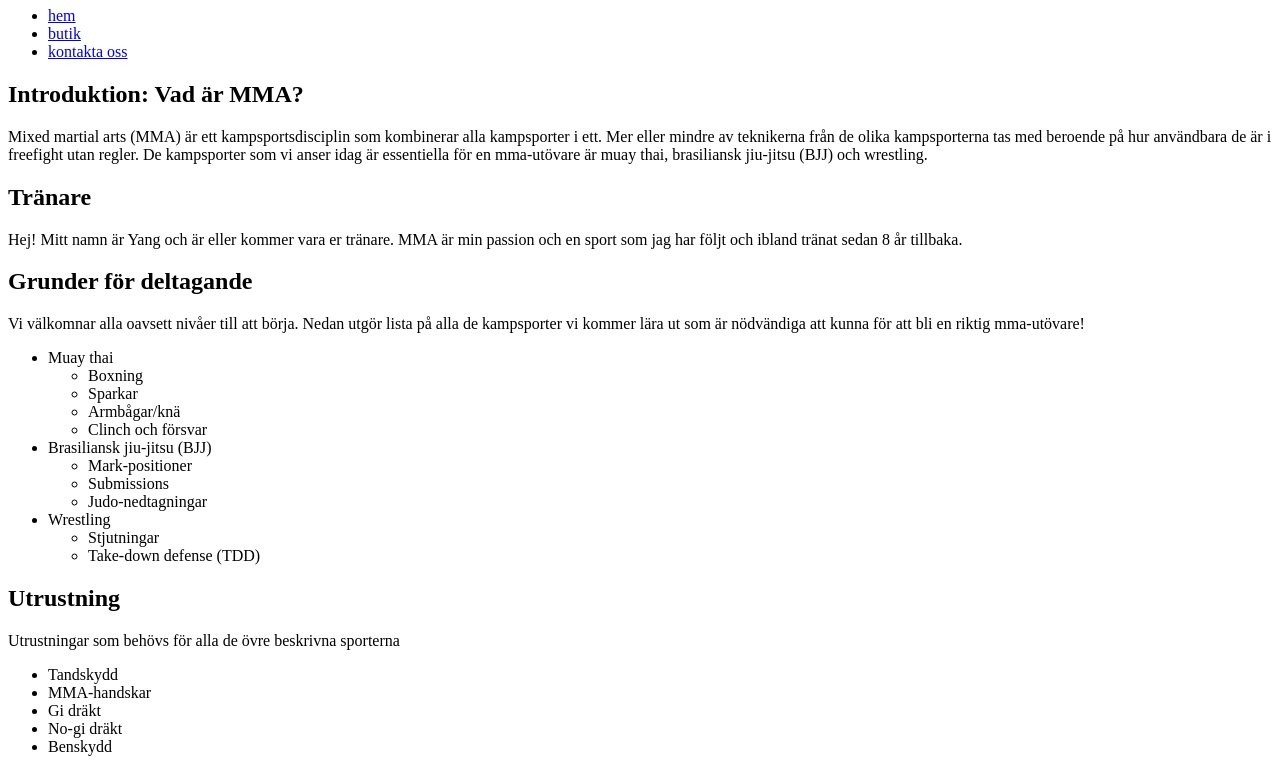
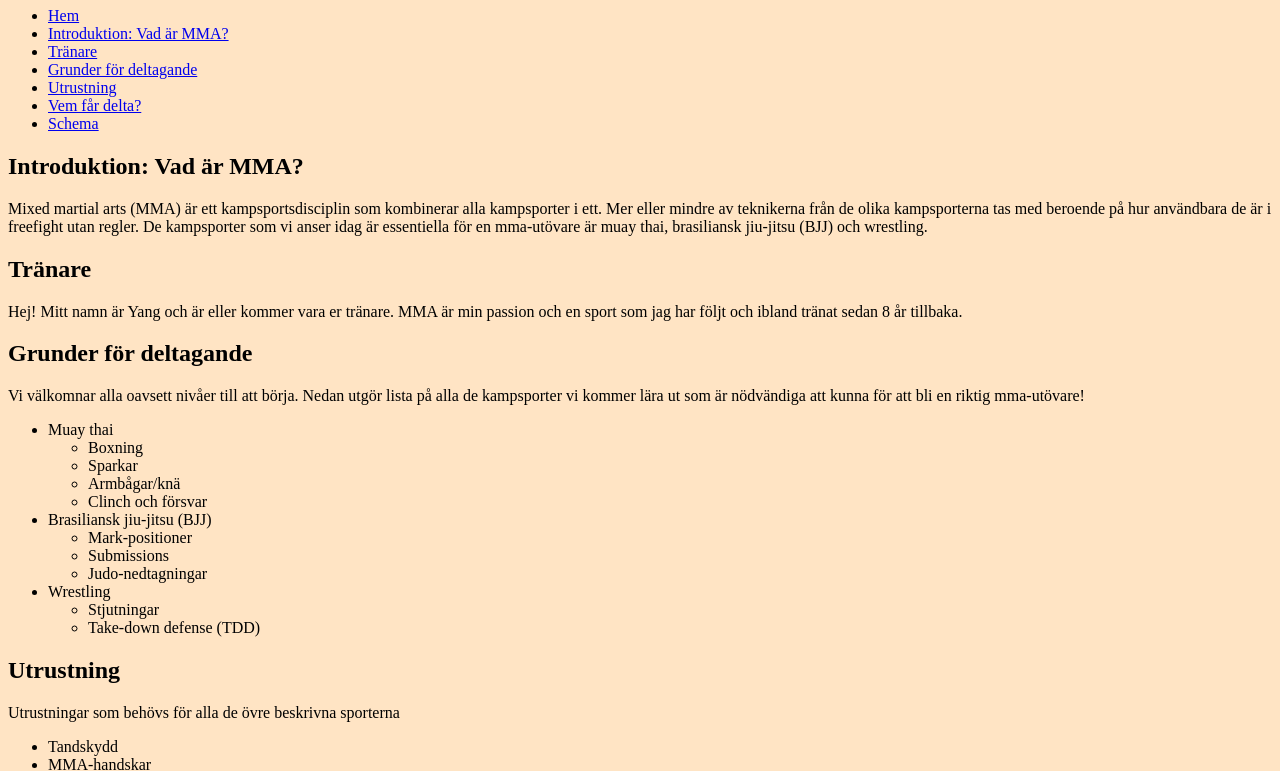
Before and after one commit to jegersterk/min-hobby-sida, a plain HTML site: page index.html in a window 1280 px wide. Shown: the part 73-844 px from the top of the page. Drawn offline with Linux system fonts and the light colour scheme.

Commit message:
added links to sections

```diff
--- a/index.html
+++ b/index.html
@@ -4,28 +4,44 @@
 	<meta charset="UTF-8">
 	<meta name="viewport" content="width=device-width, initial-scale=1.0">
 	<title>Min Hobby</title>
+	<style>
+		html{
+			background-color: bisque;
+		}
+	</style>
 </head>
 <body>
 	<header>
 		<h1>Mixed Martial Arts (MMA)</h1>
-		<p></p>
 		<nav>
 			<ul>
 				<li>
-					<a href="#home">hem</a>
+					<a href="index.html">Hem</a>
 				</li>
 				<li>
-					<a href="shop">butik</a>
+					<a href="#intro">Introduktion: Vad är MMA?</a>
 				</li>
 				<li>
-					<a href="#contact">kontakta oss</a>
+					<a href="#trainer">Tränare</a>
+				</li>
+				<li>
+					<a href="#grunder">Grunder för deltagande</a>
+				</li>
+				<li>
+					<a href="#utrust">Utrustning</a>
+				</li>
+				<li>
+					<a href="#vem">Vem får delta?</a>
+				</li>
+				<li>
+					<a href="#schema">Schema</a>
 				</li>
 			</ul>
 		</nav>
 	</header>
 	<main>
 		<article>
-			<section>
+			<section id="intro">
 				<h2>Introduktion: Vad är MMA?</h2>
 				<p>Mixed martial arts (MMA) är ett kampsportsdisciplin som kombinerar
 					alla kampsporter i ett. Mer eller mindre av teknikerna från de olika
@@ -34,13 +50,13 @@
 					och wrestling.
 				</p>
 			</section>
-			<section>
+			<section id="trainer">
 				<h2>Tränare</h2>
 				<p>Hej! Mitt namn är Yang och är eller kommer vara er tränare.
 					MMA är min passion och en sport som jag har följt och ibland tränat
 					sedan 8 år tillbaka.</p>
 			</section>
-			<section>
+			<section id="grunder">
 				<h2>Grunder för deltagande</h2>
 				<p>Vi välkomnar alla oavsett nivåer till att börja. Nedan utgör lista på
 					alla de kampsporter vi kommer lära ut som
@@ -71,7 +87,7 @@
 					</li>
 				</ul>
 			</section>
-			<section>
+			<section id="utrust">
 				<h2>Utrustning</h2>
 				<p>Utrustningar som behövs för alla de övre beskrivna sporterna</p>
 				<ul>
@@ -82,7 +98,7 @@
 					<li>Benskydd</li>
 				</ul>
 			</section>
-			<section>
+			<section id="vem">
 				<h2>Vem får delta?</h2>
 				<p>Endast vuxna medlemmar över 18 år får delta.
 					Dessa steg måste du göra först för att kunna bli medlem.</p>
@@ -96,7 +112,7 @@
 					</ol>
 			</section>
 		</article>
-		<section>
+		<section id="schema">
 			<h2>Schema</h2>
 			<p>Vi börjar våra lektioner start fr.o.m den 28 augusti 2100.</p>
 			<table>
```
